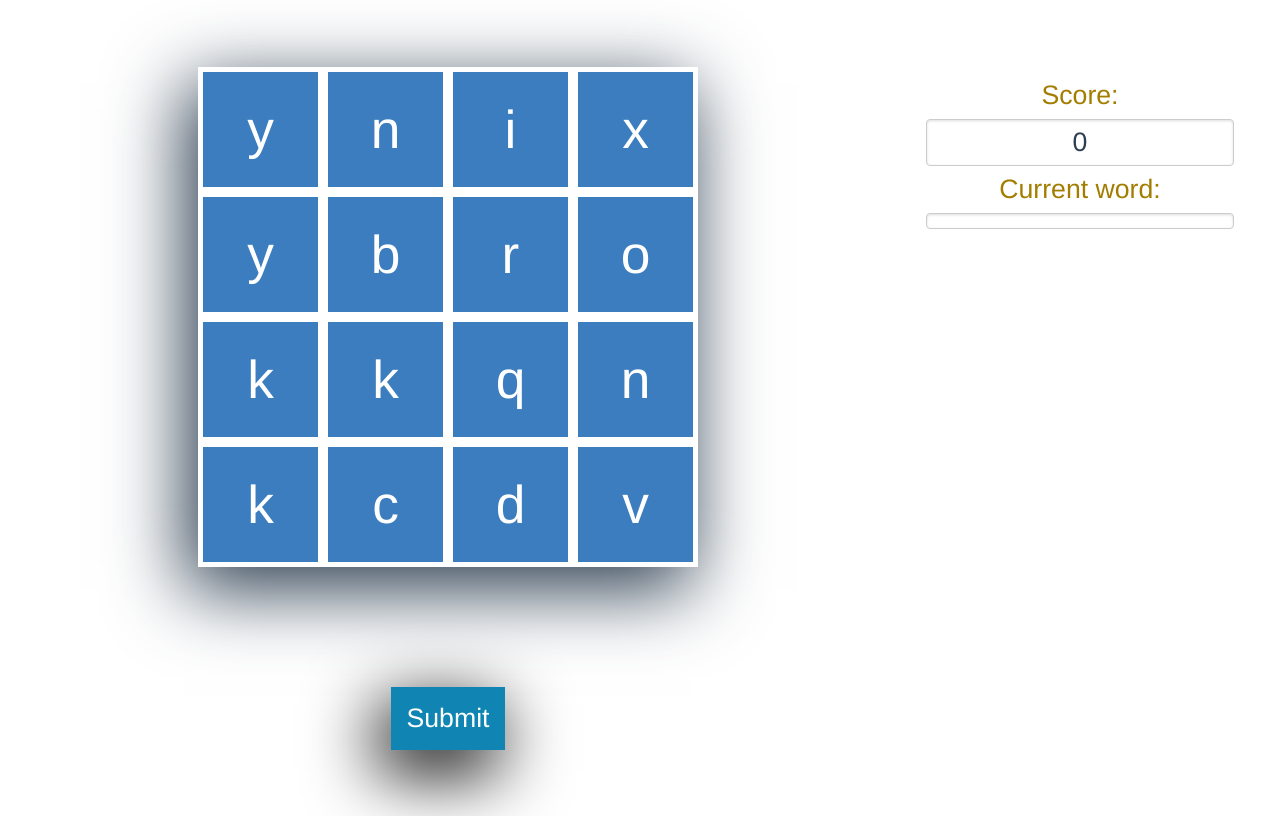
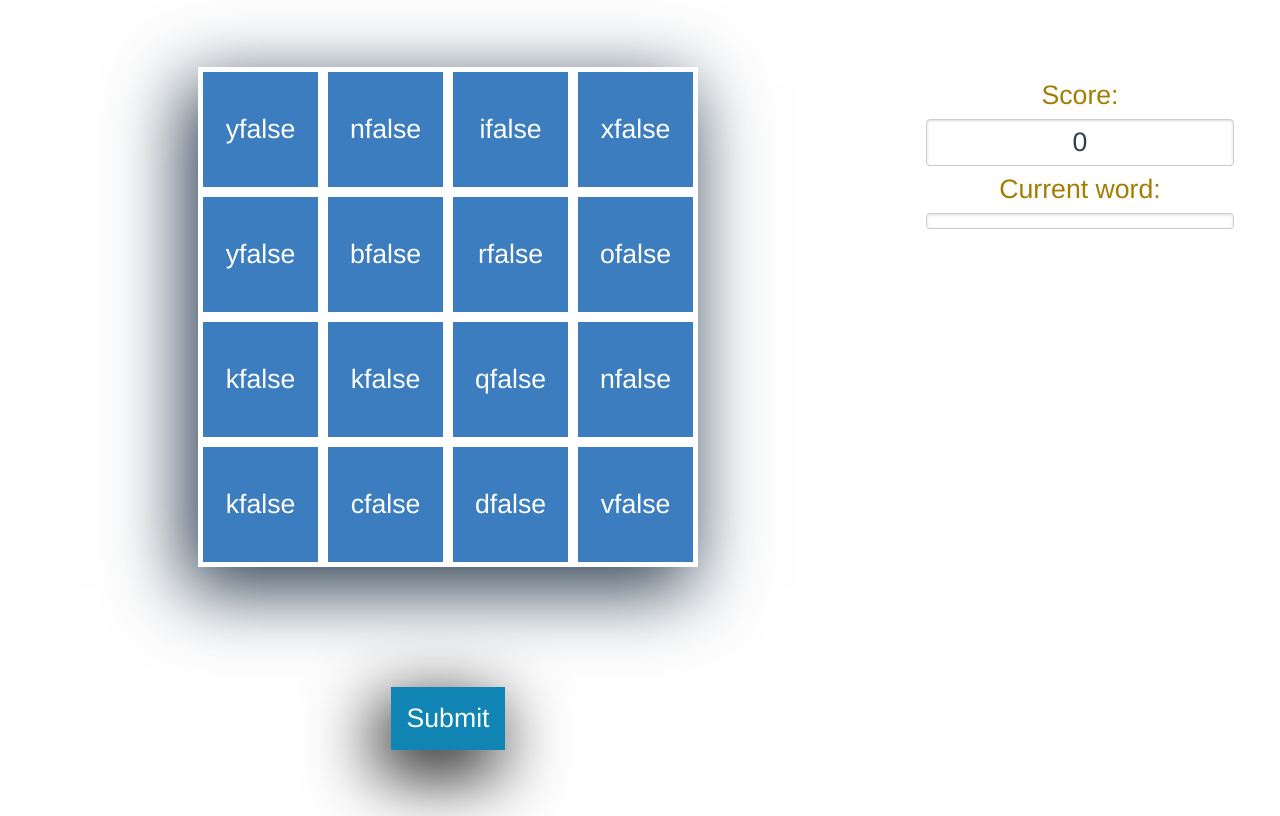
Before and after one commit to BartdeJong/Boggle, a Vue app in the folder webapplication/: page /game in a window 1280 px wide. Built offline with nearby package versions, Linux system fonts and the light colour scheme.

Commit message:
Problem solving (not suceeded)

```diff
--- a/webapplication/src/components/Die.vue
+++ b/webapplication/src/components/Die.vue
@@ -1,12 +1,12 @@
 <template>
   <div
-    @click="($store.getters.getDieSelected[dieNumber]) ? Remove() : Add()"
+    @click="(IsSelected(dieNumber)) ? Remove() : Add()"
     @resetDie="Remove()"
     class="Die"
     :style="{
-    backgroundColor: ($store.getters.getDieSelected[dieNumber]) ? 'red' : '#3b7dbe',
+    backgroundColor: (IsSelected(dieNumber) ? 'red' : '#3b7dbe'),
   }"
-  >{{char}}</div>
+  >{{char}}{{IsSelected(dieNumber)}}</div>
 </template>
 
 <style lang="scss">
@@ -17,7 +17,7 @@
   color: white;
   justify-content: center;
   align-items: center;
-  font-size: 40pt;
+  font-size: 20pt;
   transition-duration: 0.5s;
 }
 
@@ -37,6 +37,9 @@ import { mapGetters, mapMutations } from "vuex";
 
 export default {
   name: "Die",
+  computed: {
+    ...mapGetters(['IsSelected']),
+  },
   data() {
     return {
       char: "",
@@ -63,12 +66,12 @@ export default {
     },
     Random() {
       this.char = String.fromCharCode(Math.floor(Math.random() * 26) + 97);
-    },
+    }
   },
   created() {
     this.Random();
     this.dieNumber = this.$store.getters.getCreateDieNumber;
     this.$store.commit("CreateDie");
-  }
+  },
 };
 </script>
--- a/webapplication/src/store.ts
+++ b/webapplication/src/store.ts
@@ -59,8 +59,15 @@ export default new Vuex.Store({
     ChangeLastSelected(state, dieNumber) {
       state.lastSelected = dieNumber;
     },
+    DieSelectedTrue(state, dieNumber) {
+      state.dieSelected[dieNumber] = true;
+    },
+    DieSelectedFalse(state, dieNumber) {
+      state.dieSelected[dieNumber] = false;
+    },
     ChangeDieSelected(state, dieNumber) {
       state.dieSelected[dieNumber] = !state.dieSelected[dieNumber];
+      console.log(state.dieSelected);
     }
   },
   actions: {
@@ -84,6 +91,9 @@ export default new Vuex.Store({
     },
     getDieSelected: state => {
       return state.dieSelected;
+    },
+    IsSelected: state => (dieNumber: any) => {
+      return state.dieSelected[dieNumber]
     }
   }
 })
```
